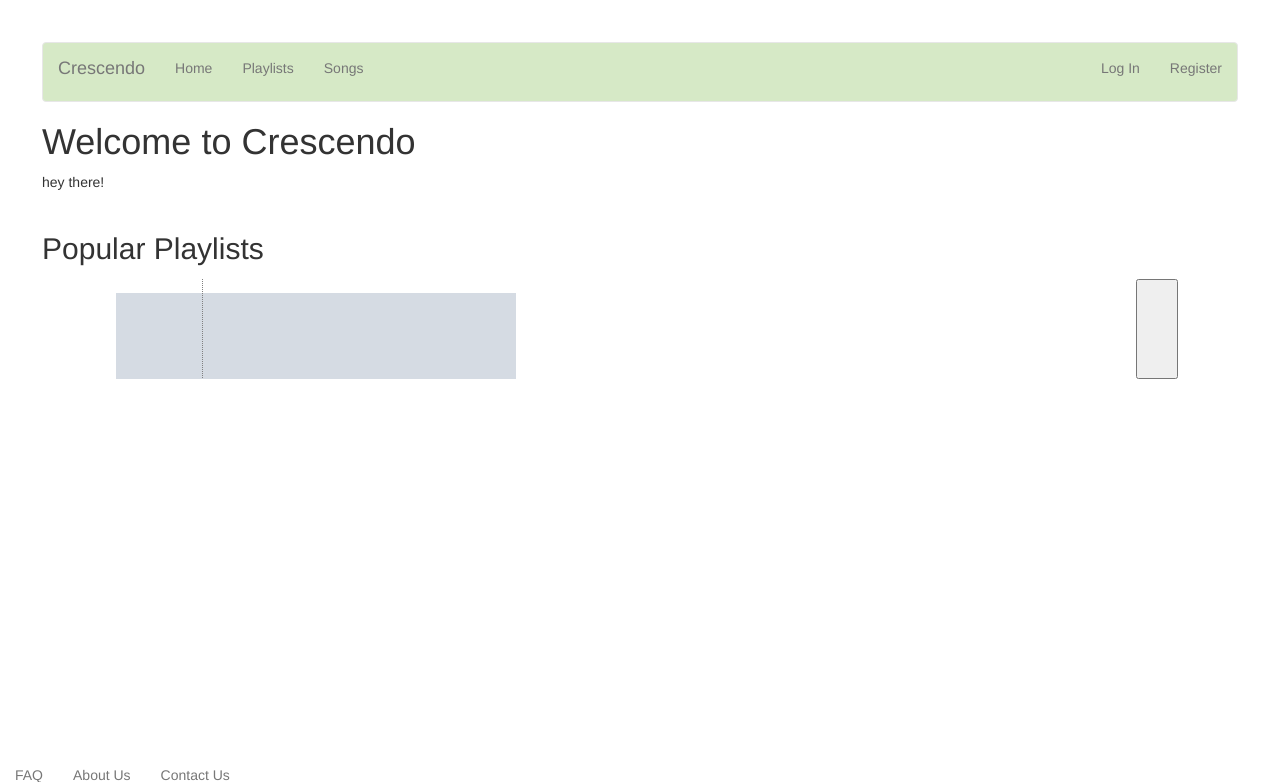
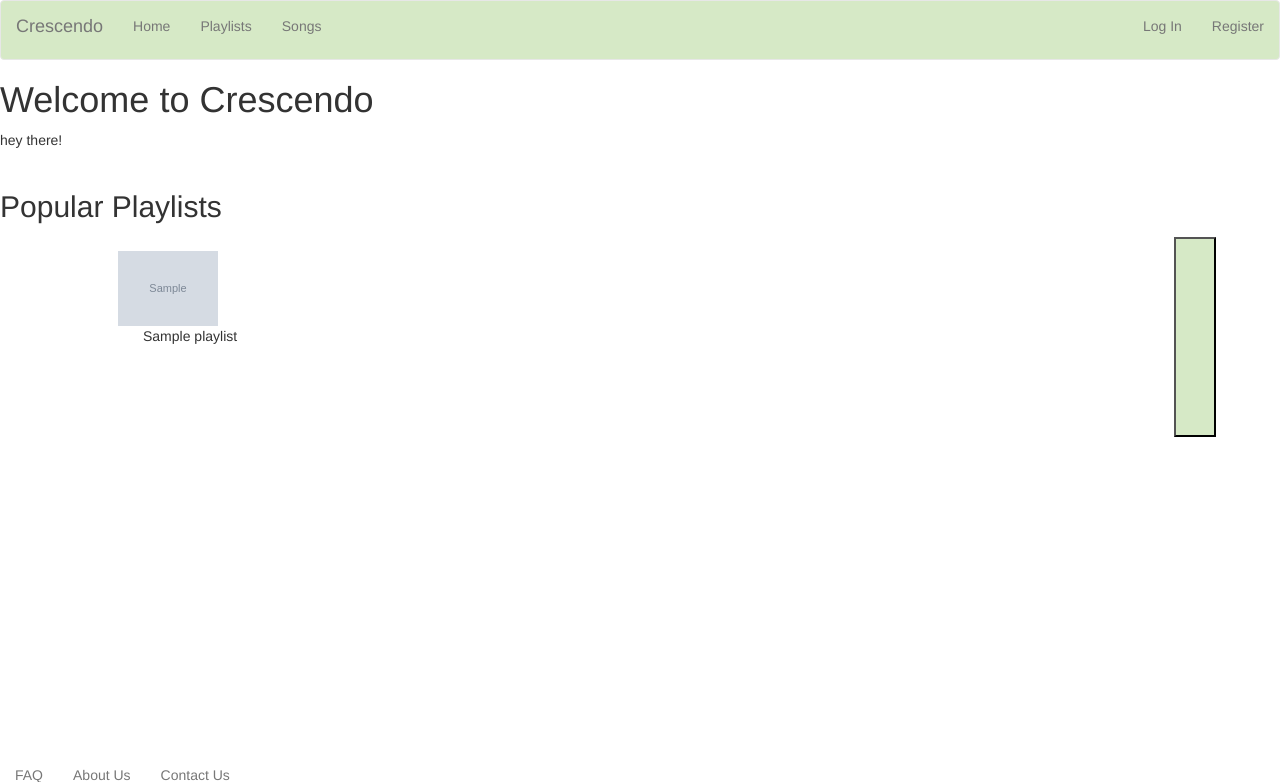
Before and after one commit to FergusSteel/WAD2_Crescendo, a Django app: page / in a window 1280 px wide. Shown: the top 782 px of the page. Run offline with Django 3.2, Linux system fonts and the light colour scheme; tables that the repository leaves empty hold one stand-in row (values such as "Sample post"); grey boxes marked "Sample" are stand-in pictures; some libraries are stand-ins or nearby versions.

Commit message:
Basic playlist display finished (Ish)

```diff
--- a/static/styles/sidescroller.css
+++ b/static/styles/sidescroller.css
@@ -1,16 +1,7 @@
-body {
-    margin: 3em;
-}
-
-* {
-    padding: 0;
-    margin: 0;
-}
-
 .menu-wrapper {
     position: relative;
     max-width: 90%;
-    height: 100px;
+    height: 200px;
     width : 90%;
     margin: 1em auto;
     border: none;
@@ -19,12 +10,12 @@ body {
 }
 
 .menu   {
-    height: 120px;
+    height: 150px;
     background: #f3f3f300;
     box-sizing: border-box;
 
     white-space: nowrap;
-    overflow-x: auto;
+    overflow-x: hidden;
     overflow-y: hidden;
     }
 
@@ -32,19 +23,27 @@ body {
         display: inline-block;
         width: 100px;
         height: 100%;
-        outline: 1px dotted gray;
         padding: 1em;
-        box-sizing: border-box;
+        box-sizing: content-box;
     }
 
+        .playlistImages {
+            object-fit: contain;
+            max-width: 100%;
+            max-height: 100%
+        }
+.playlistName {
+    margin: auto;
+    width: 50%;
+}
 
-.paddles {
-}
+
 .paddle {
     position: absolute;
     top: 0;
     bottom: 0;
     width: 3em;
+    background-color: #d6e9c6;
 }
 .left-paddle {
     left: 0;
--- a/templates/crescendo/index.html
+++ b/templates/crescendo/index.html
@@ -25,23 +25,11 @@
                 {% for playlist in playlists %}
                     <li class="item">
                         <a href="{{ playlist.nameAsSlug }} link">
-                            <img src="{{ playlist.image.url }}">
-                        </a>
+                            <img class="playlistImages" src="{{ playlist.image.url }}">
+                        </a> <br />
+                        <p class="playlistName">{{ playlist.name }}</p>
                     </li>
                 {% endfor %}
-              <li class="item">1</li>
-              <li class="item">2</li>
-              <li class="item">3</li>
-              <li class="item">4</li>
-              <li class="item">5</li>
-              <li class="item">6</li>
-              <li class="item">7</li>
-              <li class="item">8</li>
-              <li class="item">9</li>
-              <li class="item">10</li>
-              <li class="item">11</li>
-              <li class="item">12</li>
-              <li class="item">13</li>
             </ul>
 
             <div class="paddles">
```
Also changed, not shown: media/playlist_images/4.jpg (added), population_script_images/1.jpg (added), population_script_images/2.jpg (added), population_script_images/3.jpg (added), population_script_images/4.jpg (added), population_script_images/unnamed.jpg (added).
